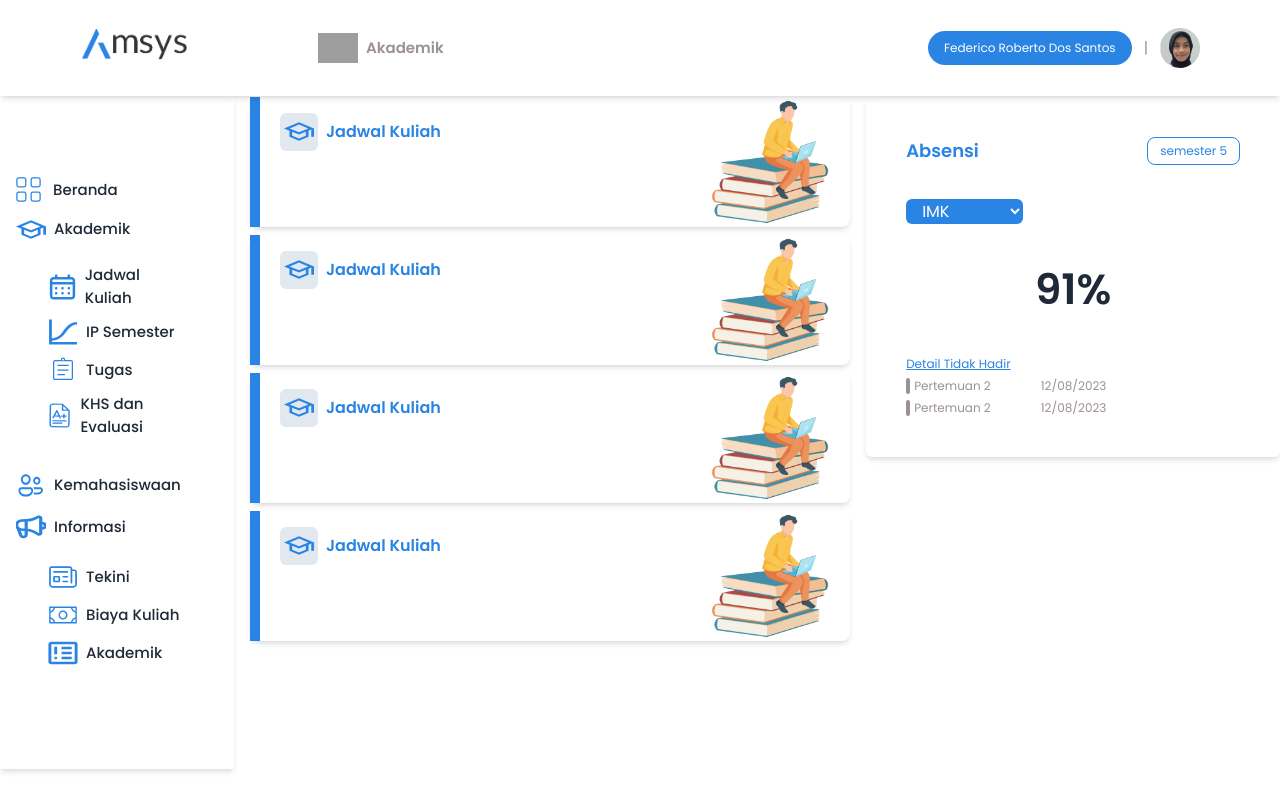
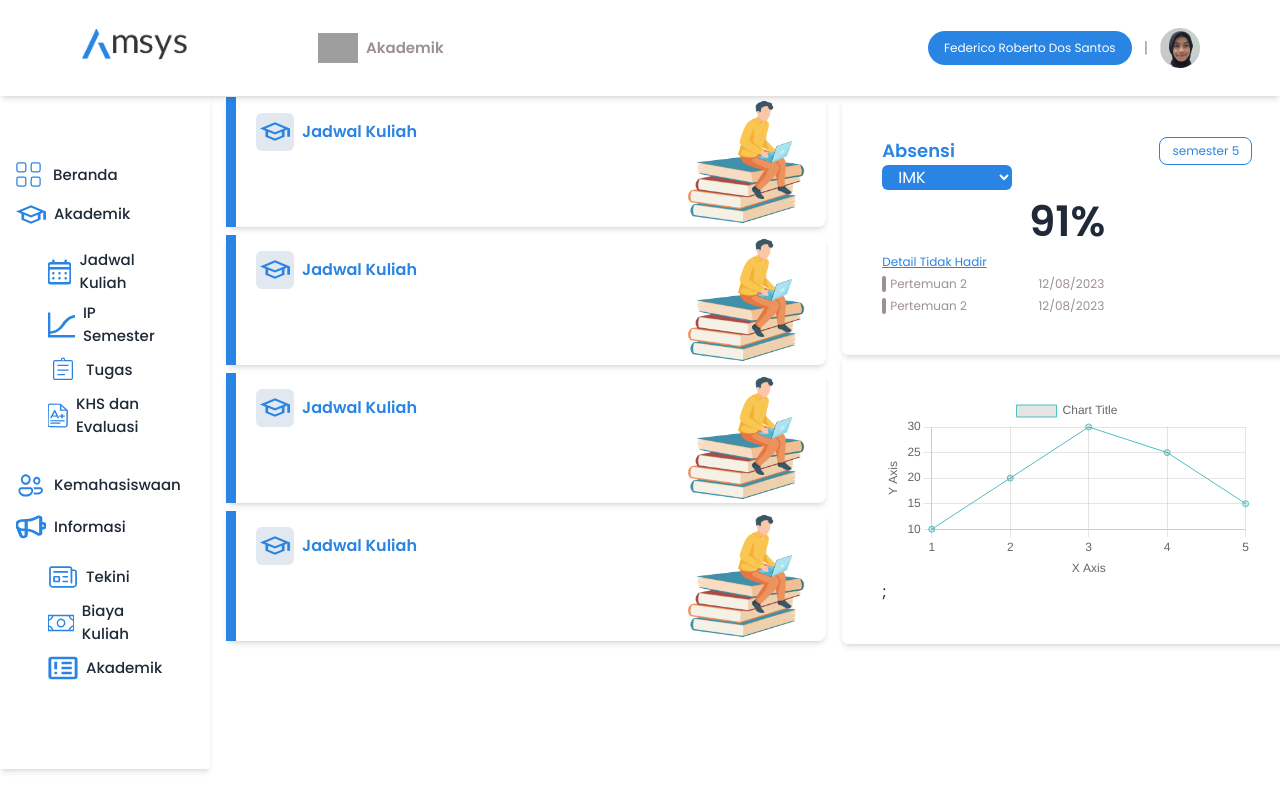
Before and after one commit to Hilaladiii/amsys, a React (Vite) app: page /akademik in a window 1280 px wide. Built offline with nearby package versions, Linux system fonts and the light colour scheme; grey boxes are pictures that could not be loaded; what tailwindcss-animated would draw is missing.

Commit message:
add chart akademik

```diff
--- a/package.json
+++ b/package.json
@@ -10,6 +10,7 @@
     "preview": "vite preview"
   },
   "dependencies": {
+    "chart.js": "^4.4.0",
     "framer-motion": "^10.16.4",
     "react": "^18.2.0",
     "react-dom": "^18.2.0",
--- /dev/null
+++ b/src/Components/Fragments/Charts.jsx
@@ -0,0 +1,53 @@
+import React, { useEffect, useRef } from 'react';
+import Chart from 'chart.js/auto';
+
+const CartesianChart = ({ data, labels, type, xLabel, yLabel }) => {
+  const chartRef = useRef();
+
+  useEffect(() => {
+    const ctx = chartRef.current.getContext('2d');
+    const myChart = new Chart(ctx, {
+      type: type || 'line',
+      data: {
+        labels: labels || [],
+        datasets: [
+          {
+            label: 'Chart Title',
+            data: data || [],
+            fill: false,
+            borderColor: 'rgba(75, 192, 192, 1)',
+            borderWidth: 1,
+          },
+        ],
+      },
+      options: {
+        scales: {
+          x: {
+            type: 'linear',
+            position: 'bottom',
+            title: {
+              display: true,
+              text: xLabel || 'X Axis Label',
+            },
+          },
+          y: {
+            type: 'linear',
+            position: 'left',
+            title: {
+              display: true,
+              text: yLabel || 'Y Axis Label',
+            },
+          },
+        },
+      },
+    });
+
+    return () => {
+      myChart.destroy();
+    };
+  }, [data, labels, type, xLabel, yLabel]);
+
+  return <canvas ref={chartRef} />;
+};
+
+export default CartesianChart;
--- a/src/Pages/akademikPage.jsx
+++ b/src/Pages/akademikPage.jsx
@@ -1,8 +1,18 @@
 import CardAbsensi from "../Components/Fragments/CardAbsensi"
 import CardAkademik from "../Components/Fragments/CardAkademik"
+import CartesianChart from "../Components/Fragments/Charts";
 import Navbar, { NavbarLeft } from "../Components/Fragments/Navbar"
 
 const AkademikPage = () => {
+  const data = [
+    { x: 1, y: 10 },
+    { x: 2, y: 20 },
+    { x: 3, y: 30 },
+    { x: 4, y: 25 },
+    { x: 5, y: 15 },
+  ];
+  const xLabel = 'X Axis';
+  const yLabel = 'Y Axis';
   return (
     <div className="w-full flex flex-col">
       <Navbar types={'akademik-navbar'}/>
@@ -14,7 +24,12 @@ const AkademikPage = () => {
           <CardAkademik/>
           <CardAkademik/>
         </div>
-        <CardAbsensi/>
+        <div className="flex flex-col">
+         <CardAbsensi/>
+         <div className="w-[450px] p-10 rounded-md shadow-md ">
+          <CartesianChart data={data} xLabel={xLabel} yLabel={yLabel} />;
+         </div>
+        </div>
 
       </div>
 
```
Also changed, not shown: 1 other file (tests, documents, lock files or other folders).
